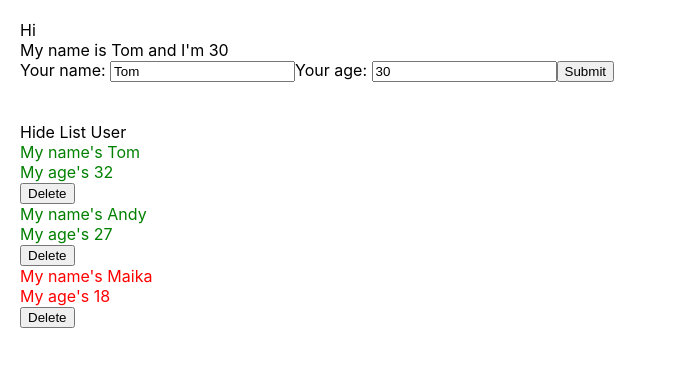
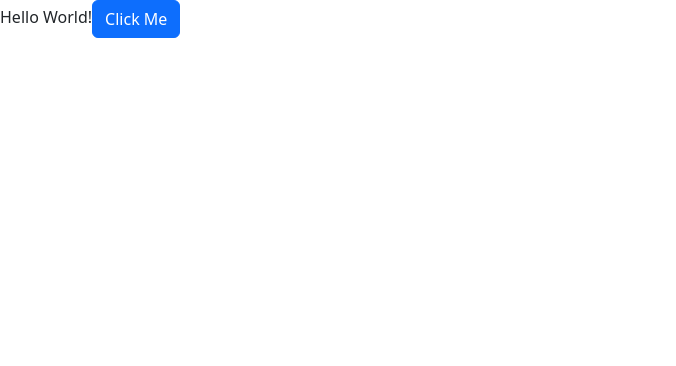
Before and after one commit to phucthor/test-demo-react, a React (Create React App) app: page / in a window 1280 px wide. Shown: the top 366 px of the page, without its empty margins (0-676 px from the left). Built offline with nearby package versions, Linux system fonts and the light colour scheme.

Commit message:
video 46

```diff
--- a/src/App.js
+++ b/src/App.js
@@ -1,37 +1,15 @@
-import logo from "./logo.svg";
 import './App.scss';
-import { useDispatch, useSelector } from "react-redux";
-import { increaseCounter, decreaseCounter } from "./redux/action/counterAction";
-import MyComponent from "./components/MyComponent";
-import React from "react";
+import 'bootstrap/dist/css/bootstrap.min.css';
+import 'bootstrap/dist/js/bootstrap.bundle.min.js';
 
-class App extends React.Component {
+const App = () => {
 
-  render() {
-    return (
-      <div className='app-container'>
-        Hi
-        <MyComponent></MyComponent>
-      </div>
-    );
-  }
-}
-
-// const App = () => {
-//   const count = useSelector((state) => state.counter.count);
-//   const dispatch = useDispatch();
-
-//   return (
-//     <div className="App">
-//       <header className="App-header">
-//         <img src={logo} className="App-logo" alt="logo" />
-//         <p>Hello Tom</p>
-//         <div>Count = {count}</div>
-//         <button onClick={() => dispatch(increaseCounter())}>Increase</button>
-//         <button onClick={() => dispatch(decreaseCounter())}>Decrease</button>
-//       </header>
-//     </div>
-//   );
-// };
+  return (
+    <div className="app-container">
+      Hello World!
+      <button className="btn btn-primary">Click Me</button>
+    </div>
+  );
+};
 
 export default App;
--- a/src/App.scss
+++ b/src/App.scss
@@ -1,12 +1,5 @@
-.red {
-  color: red;
-}
-
-.green {
-  color: green;
-}
 body {
-  padding: 20px;
+  padding: 0;
   margin: 0;
   font-family: -apple-system, BlinkMacSystemFont, 'Segoe UI', 'Roboto', 'Oxygen',
     'Ubuntu', 'Cantarell', 'Fira Sans', 'Droid Sans', 'Helvetica Neue',
@@ -14,47 +7,3 @@ body {
   -webkit-font-smoothing: antialiased;
   -moz-osx-font-smoothing: grayscale;
 }
-
-code {
-  font-family: source-code-pro, Menlo, Monaco, Consolas, 'Courier New',
-    monospace;
-}
-
-.App {
-  text-align: center;
-}
-
-.App-logo {
-  height: 40vmin;
-  pointer-events: none;
-}
-
-@media (prefers-reduced-motion: no-preference) {
-  .App-logo {
-    animation: App-logo-spin infinite 20s linear;
-  }
-}
-
-.App-header {
-  background-color: #282c34;
-  min-height: 100vh;
-  display: flex;
-  flex-direction: column;
-  align-items: center;
-  justify-content: center;
-  font-size: calc(10px + 2vmin);
-  color: white;
-}
-
-.App-link {
-  color: #61dafb;
-}
-
-@keyframes App-logo-spin {
-  from {
-    transform: rotate(0deg);
-  }
-  to {
-    transform: rotate(360deg);
-  }
-}
--- a/src/redux/reducer/rootReducer.js
+++ b/src/redux/reducer/rootReducer.js
@@ -3,6 +3,7 @@ import counterReducer from './counterReducer';
 
 const rootReducer = combineReducers({
     counter: counterReducer,
+    // Add other reducers here
 });
 
 export default rootReducer;
--- a/src/redux/store.js
+++ b/src/redux/store.js
@@ -1,8 +1,11 @@
-import { createStore, applyMiddleware } from 'redux'
-import thunk from 'redux-thunk'
+import { configureStore } from '@reduxjs/toolkit';
+import thunk from 'redux-thunk';
 import rootReducer from './reducer/rootReducer';
-import { composeWithDevTools } from 'redux-devtools-extension';
 
-const store = createStore(rootReducer, composeWithDevTools(applyMiddleware(thunk)))
+const store = configureStore({
+  reducer: rootReducer,
+  middleware: (getDefaultMiddleware) => getDefaultMiddleware().concat(thunk),
+  devTools: process.env.NODE_ENV !== 'production',
+});
 
 export default store;
```
Also changed, not shown: package.json (+6 -2 lines), src/index.js (+12 -7 lines), 1 other file (tests, documents, lock files or other folders).
